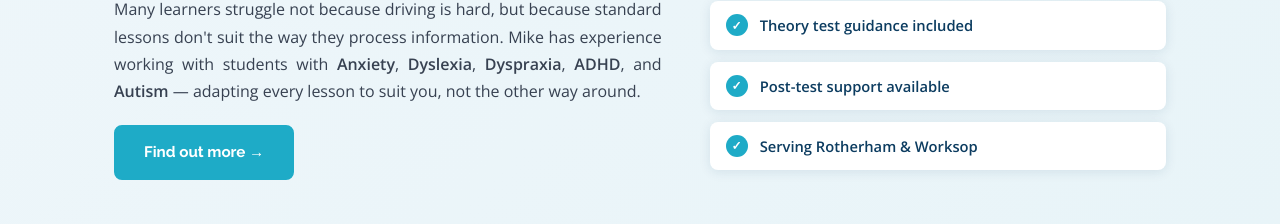
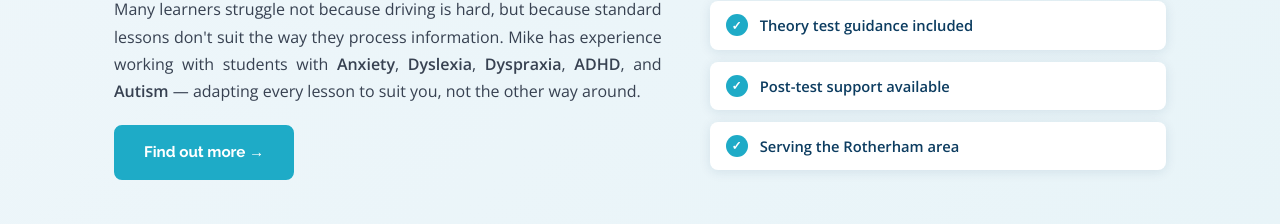
Before and after one commit to mikehinton-wq/mods-website, a React (Vite) app: page / in a window 1280 px wide. Shown: the part 1559-1783 px from the top of the page. Built offline with nearby package versions, Linux system fonts and the light colour scheme.

Commit message:
Update site

```diff
--- a/src/pages/Home.jsx
+++ b/src/pages/Home.jsx
@@ -205,7 +205,7 @@ export default function Home() {
               'No pressure, no judgement',
               'Theory test guidance included',
               'Post-test support available',
-              'Serving Rotherham & Worksop',
+              'Serving the Rotherham area',
             ].map(p => (
               <div key={p} className="specialist-point">
                 <span className="point-check">✓</span>
```
